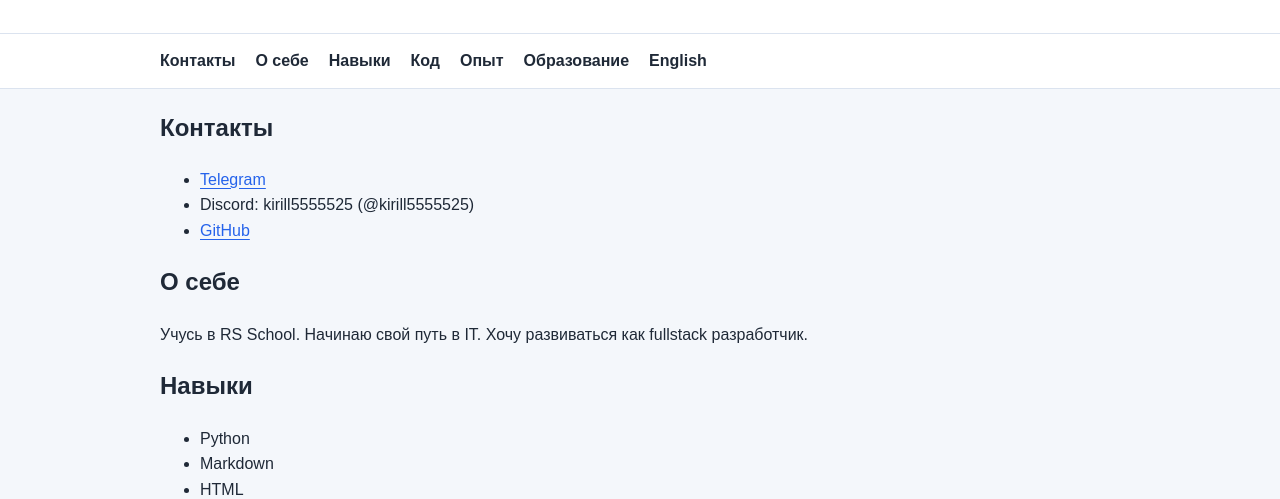
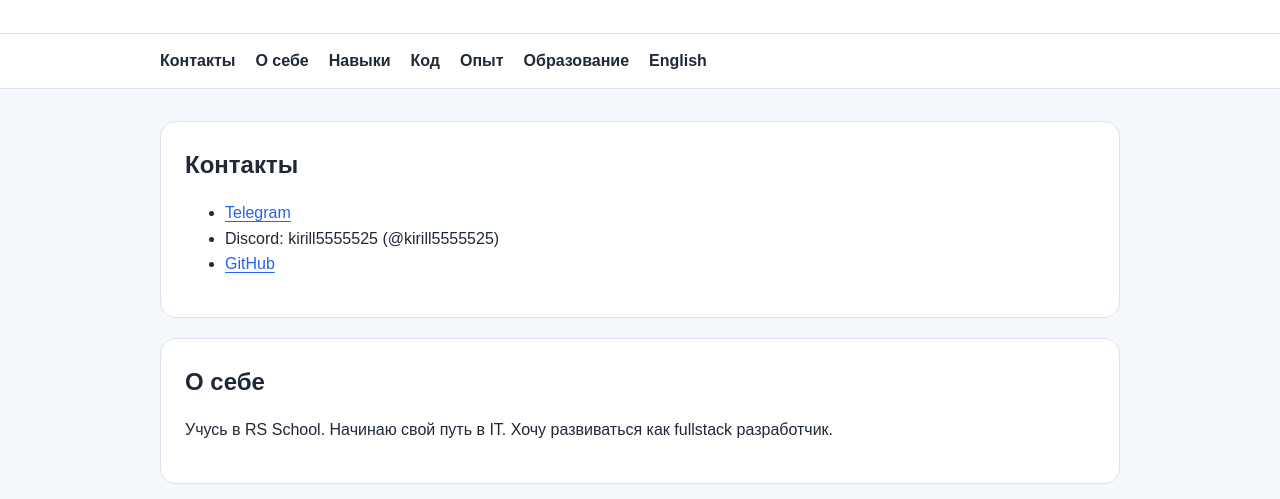
Before and after one commit to kirill555525/rsschool-cv, a plain HTML site: page index.html in a window 1280 px wide. Shown: the part 239-738 px from the top of the page. Drawn offline with Linux system fonts and the light colour scheme.

Commit message:
style: add main section card styles

```diff
--- a/style.css
+++ b/style.css
@@ -110,3 +110,21 @@ h1 {
 .nav-list a:hover {
     color: var(--accent);
 }
+
+main {
+    display: grid;
+    gap: 20px;
+    padding: 32px 0;
+}
+
+.card {
+    padding: 24px;
+    background: var(--surface);
+    border: 1px solid #dbe3ef;
+    border-radius: 16px;
+}
+
+.card h2 {
+    margin-top: 0;
+    margin-bottom: 16px;
+}
```
